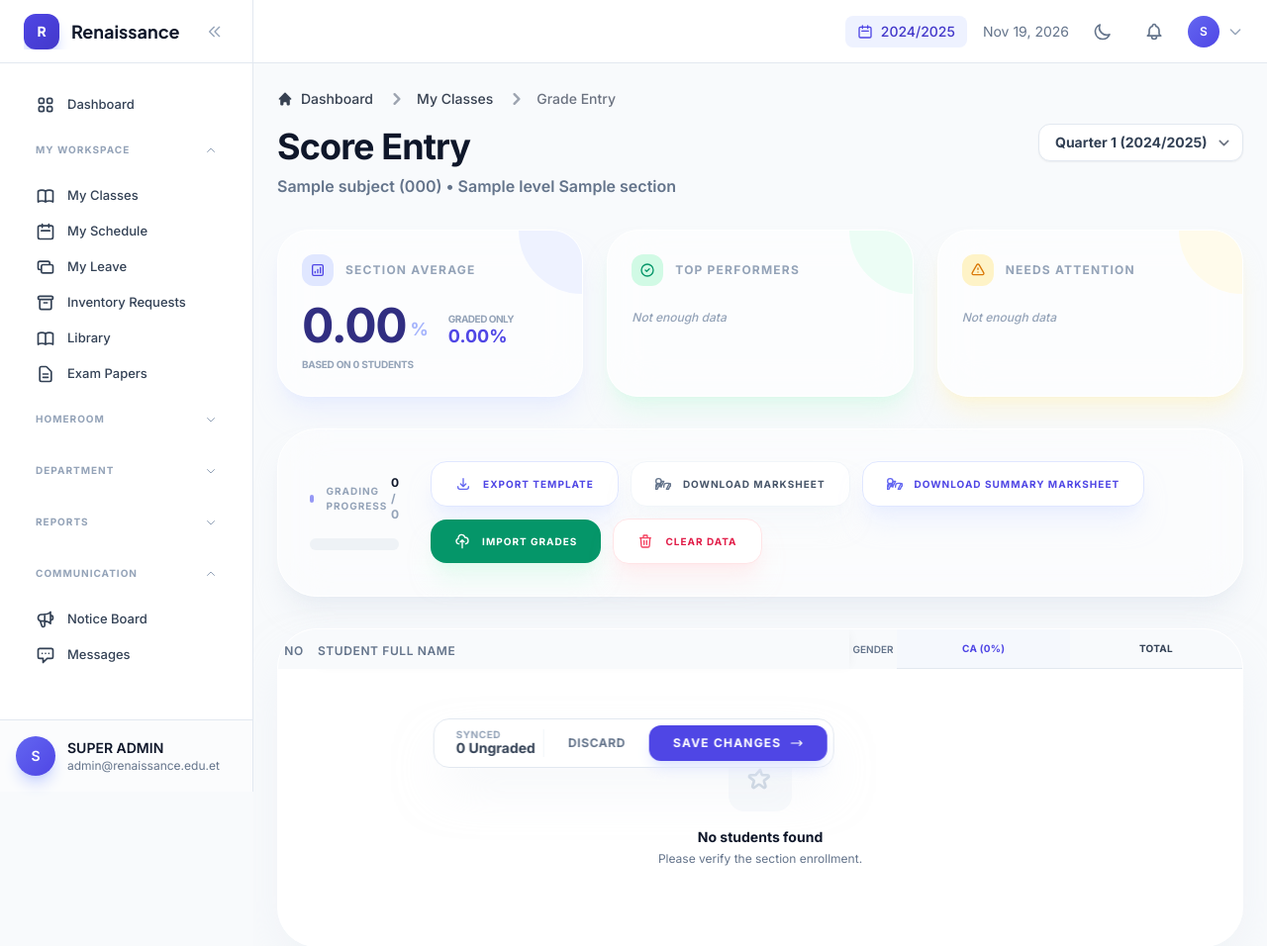
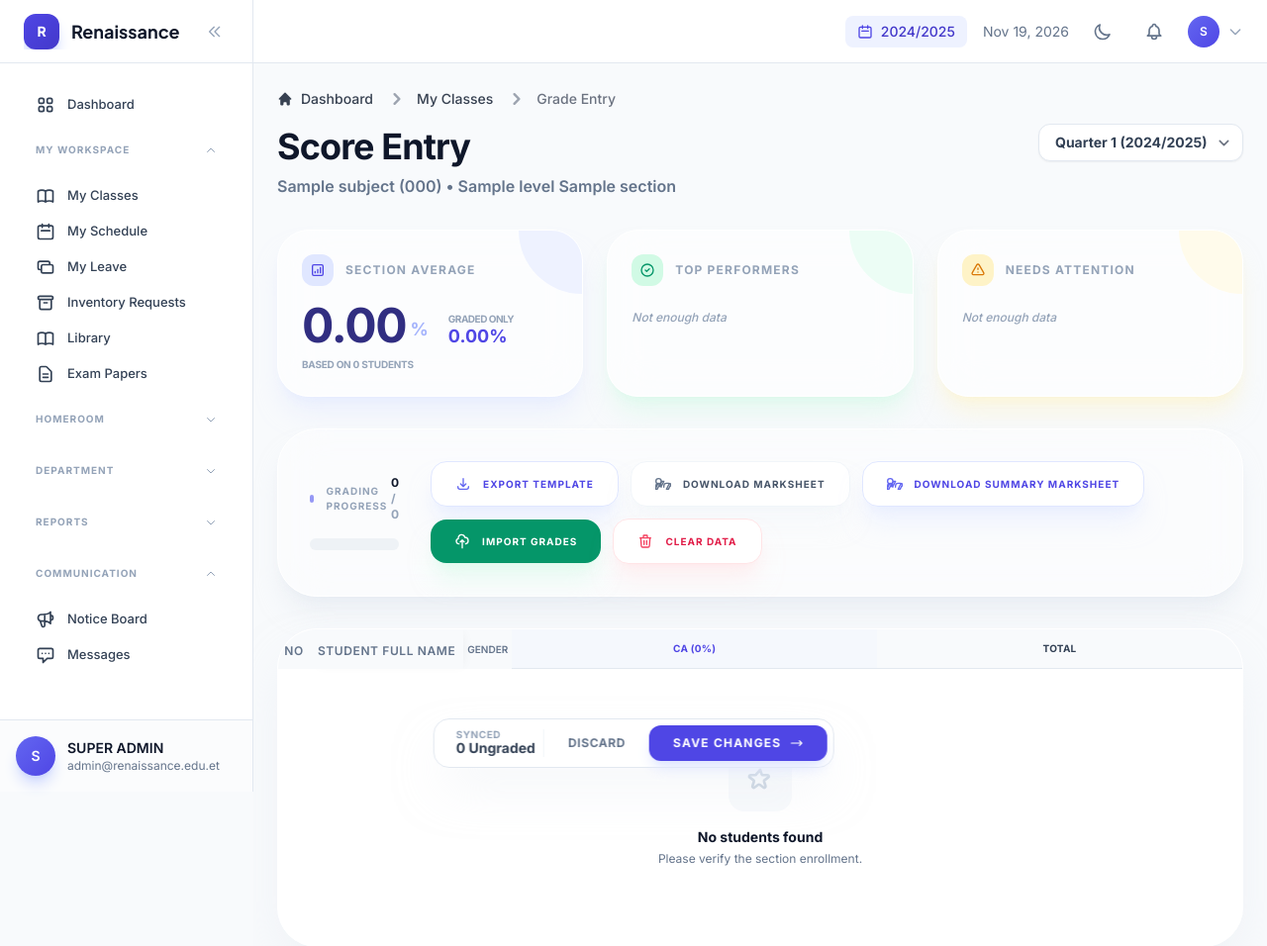
Before and after one commit to ketemayohannes/renaissance_sms, a Laravel app: page /teacher/gradebook/1 in a window 1280 px wide. Shown: the top 956 px of the page at 99% size. Run offline with Laravel 12, Linux system fonts and the light colour scheme; a user stored in the database is signed in; data comes from the database, SQL or seed files in the repository; tables that the repository leaves empty hold one stand-in row (values such as "Sample post"); data that the repository does not hold is empty; style sheets or scripts are compiled from the project's sources; some libraries are stand-ins or nearby versions.

Commit message:
Shrink gradebook name column to fit names
The table fills the page width and the name column was the only one
without a set width, so it absorbed all spare space. Size it to the
longest name so the spare width goes to the mark columns instead.

Co-Authored-By: Claude Opus 5.5 <noreply@anthropic.com>

```diff
--- a/resources/views/partials/gradebook/score-grid.blade.php
+++ b/resources/views/partials/gradebook/score-grid.blade.php
@@ -14,7 +14,8 @@
             <thead>
                 <tr class="bg-slate-50 border-b border-slate-200">
                     <th class="px-1 py-3 text-xs font-semibold text-slate-500 uppercase tracking-wider text-center w-8 pb-2">No</th>
-                    <th class="px-2 py-3 text-xs font-semibold text-slate-500 uppercase tracking-wider sticky left-0 z-30 bg-slate-50 shadow-[4px_0_12px_-4px_rgba(0,0,0,0.05)] pb-2 min-w-[200px]">Student Full Name</th>
+                    {{-- w-px + nowrap: the name column shrinks to the longest name instead of absorbing the table's spare width. --}}
+                    <th class="px-2 py-3 text-xs font-semibold text-slate-500 uppercase tracking-wider sticky left-0 z-30 bg-slate-50 shadow-[4px_0_12px_-4px_rgba(0,0,0,0.05)] pb-2 w-px whitespace-nowrap">Student Full Name</th>
                     <th class="px-1 py-3 text-[10px] font-semibold text-slate-500 uppercase tracking-normal text-center w-12">Gender</th>
 
                     {{-- Mark columns are kept narrow so most of a term's assessments fit on screen. --}}
```
